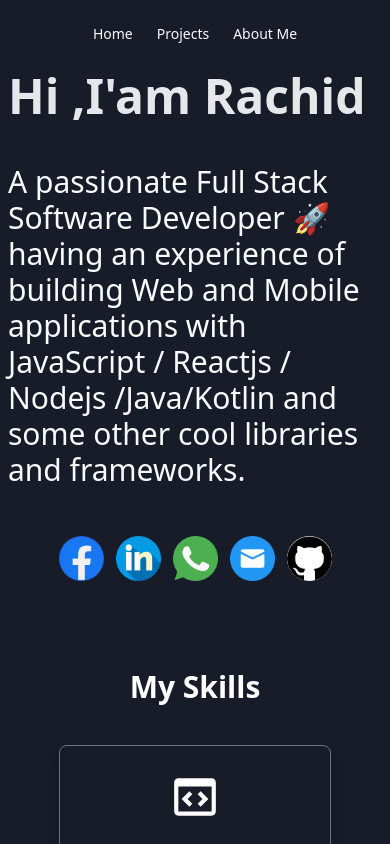
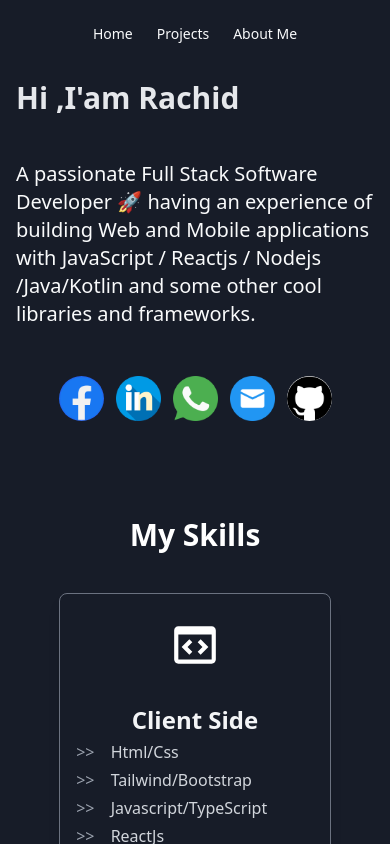
Before and after one commit to RachidHeroumti/Porfolio-Pro, a React (Vite) app: page / in a window 390 px wide. Shown: the top 844 px of the page. Built offline with nearby package versions, Linux system fonts and the light colour scheme.

Commit message:
try animations

```diff
--- a/src/component/Hero.jsx
+++ b/src/component/Hero.jsx
@@ -9,9 +9,9 @@ import { MdOutlineEmail } from 'react-icons/md'
 function Hero() {
   return (
     <div className=' flex items-center bg-customDark h-[90%]  sm:p-20 flex-col md:flex-row  md:justify-between py-12 ' id='home'>
-    <div className='text-gray-50 sm:p-5 text-2xl space-y-5 w-full'>
-      <h1 className='text-5xl text-gray-200 py-4  font-bold '>Hi ,I'am Rachid</h1>
-      <h2 className='text-3xl py-2 font-medium '>A passionate Full Stack Software Developer 🚀 having an experience of
+    <div className='text-gray-50 p-2 sm:p-5 text-2xl space-y-5 w-full'>
+      <h1 className='text-3xl sm:text-5xl text-gray-200 py-4  font-bold '>Hi ,I'am Rachid</h1>
+      <h2 className='text-xl sm:text-3xl py-2 font-medium '>A passionate Full Stack Software Developer 🚀 having an experience of
          building Web and Mobile applications with JavaScript
          / Reactjs / Nodejs /Java/Kotlin and some other cool libraries and frameworks.</h2>
 
```
